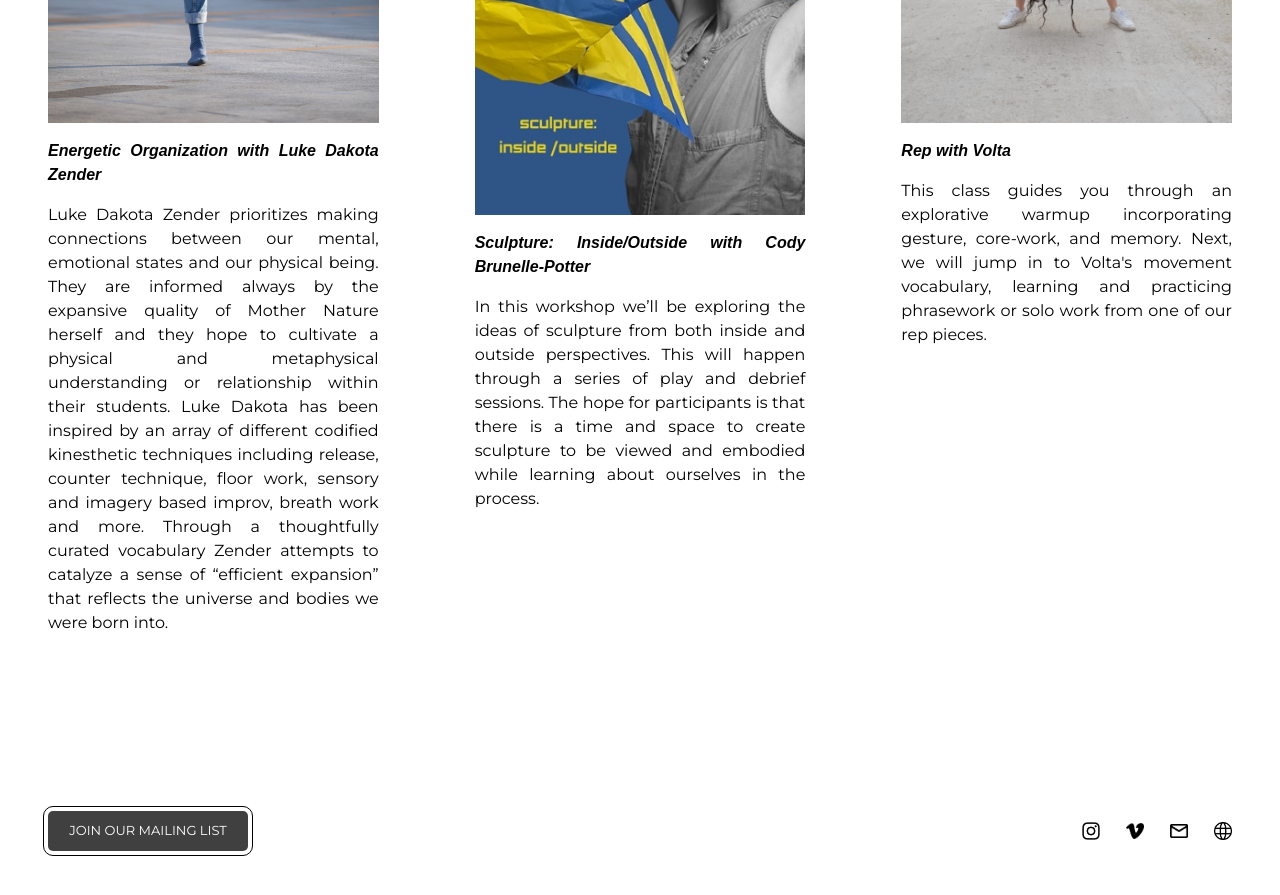
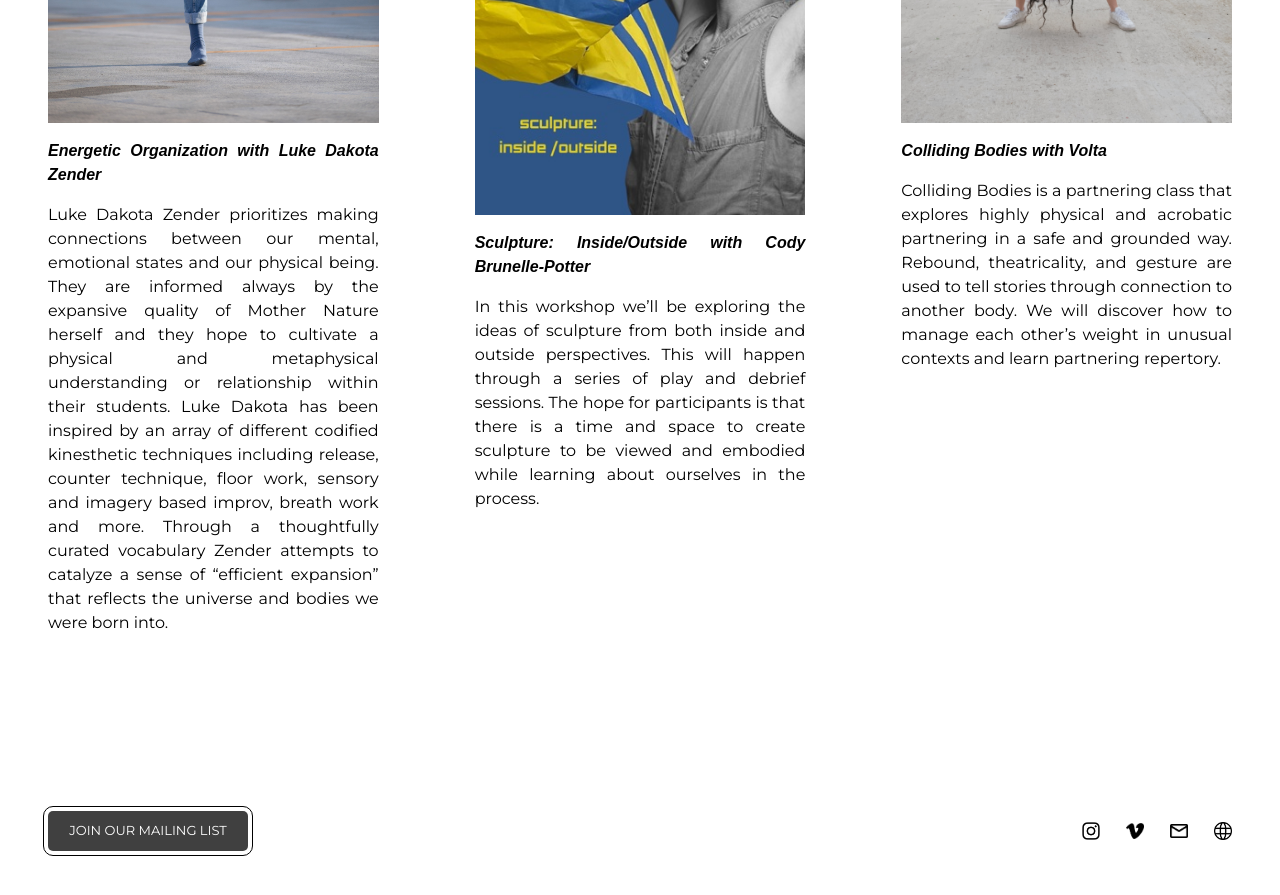
Before and after one commit to MeganParadowski1/volta, a Next.js app: page /co-lab in a window 1280 px wide. Shown: the part 780-1675 px from the top of the page. Built offline with nearby package versions, Linux system fonts and the light colour scheme; a web font is replaced by a local one.

Commit message:
Update co-lab class to colliding bodies

```diff
--- a/pages/co-lab.js
+++ b/pages/co-lab.js
@@ -67,11 +67,13 @@ export default function CoLab() {
           <div>
             <img src="rep.jpg" />{" "}
             <div className="text-justify pt-4">
-              <div className="accentFont pb-4">Rep with Volta</div>
-              This class guides you through an explorative warmup incorporating
-              gesture, core-work, and memory. Next, we will jump in to Volta's
-              movement vocabulary, learning and practicing phrasework or solo
-              work from one of our rep pieces.
+              <div className="accentFont pb-4">Colliding Bodies with Volta</div>
+              Colliding Bodies is a partnering class that explores highly
+              physical and acrobatic partnering in a safe and grounded way.
+              Rebound, theatricality, and gesture are used to tell stories
+              through connection to another body. We will discover how to manage
+              each other’s weight in unusual contexts and learn partnering
+              repertory.
             </div>
           </div>
         </div>
```
